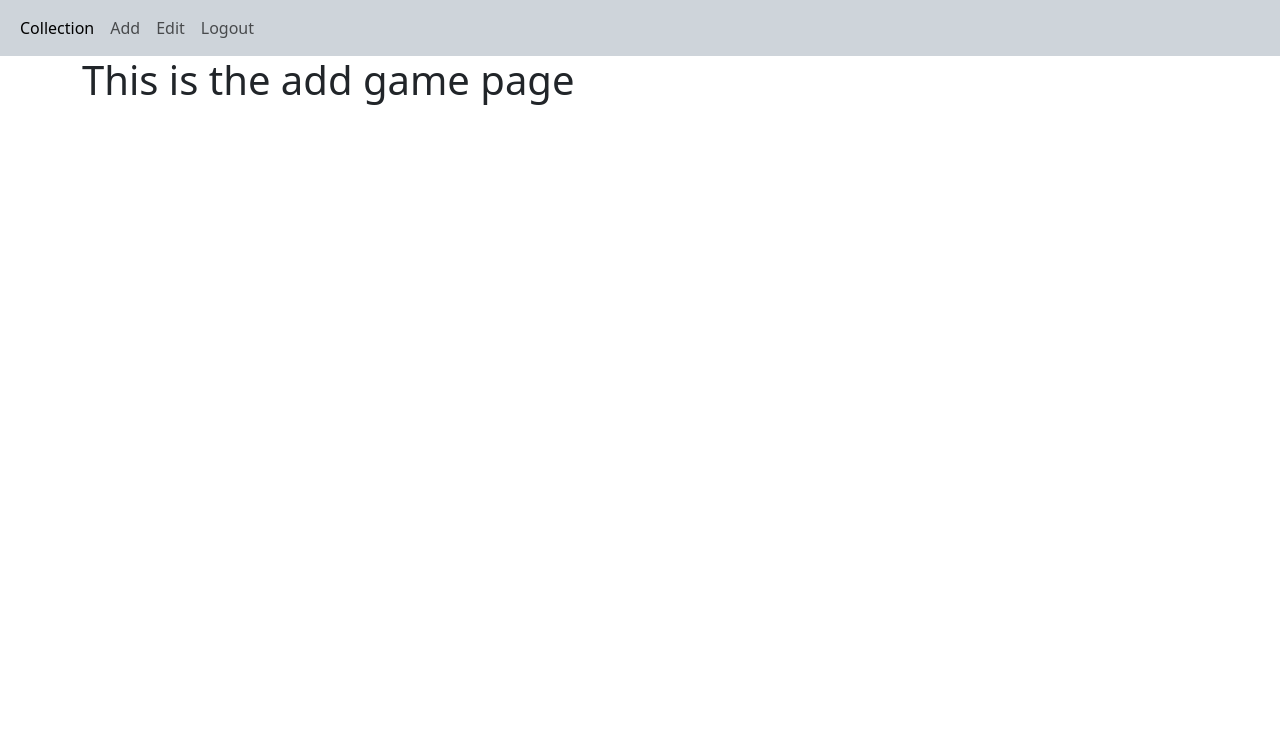
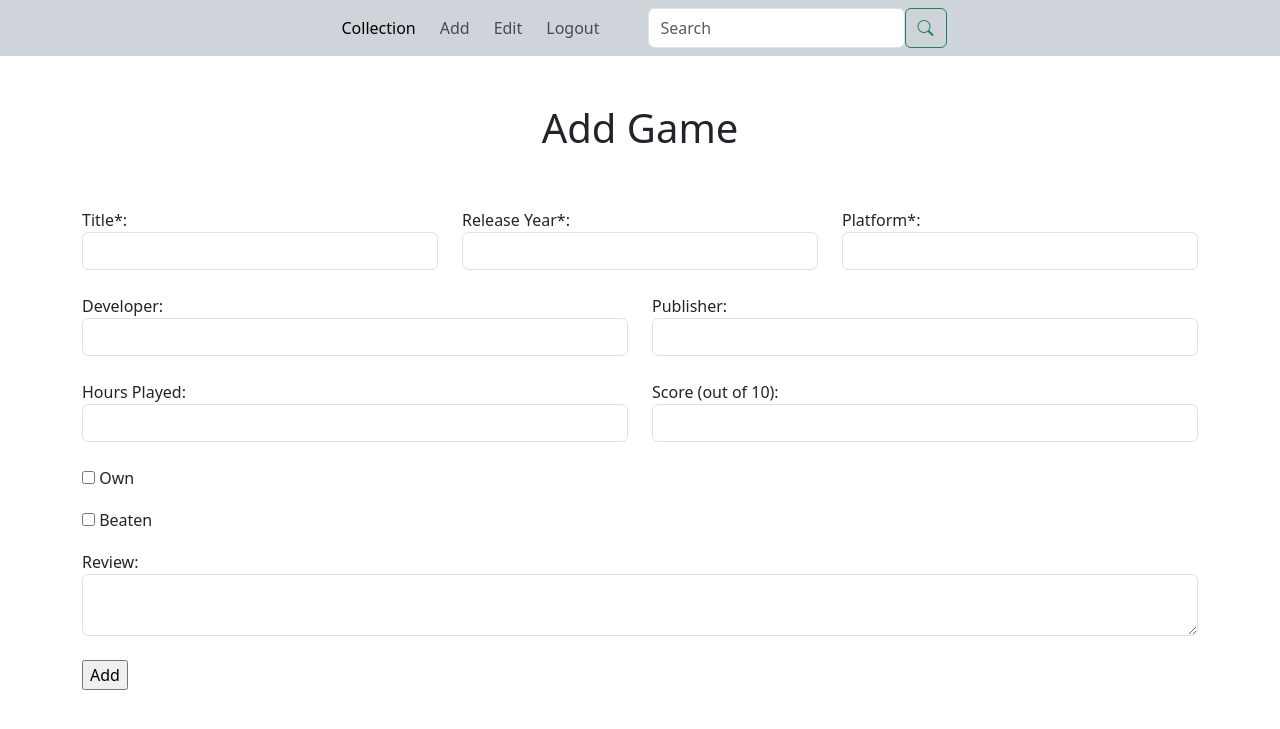
Before and after one commit to Bastion428/MainProgram, a Flask app: page /add-game in a window 1280 px wide. Shown: the top 729 px of the page. Run offline with Flask 3, Linux system fonts and the light colour scheme; the visitor is signed in with stand-in values (Sample User, id 1).

Commit message:
Fleshed out the add game and collection pages

```diff
--- a/website/templates/add_game.html
+++ b/website/templates/add_game.html
@@ -1,5 +1,70 @@
 {% extends "base.html" %}
 {% block title %}Add game{% endblock %}
 {% block content %}
-<h1>This is the add game page</h1>
+<h1 align="center" class="py-5">Add Game</h1>
+<form id="add-game-form" method="POST">
+    <div class="row">
+        <div class="form-group col">
+            <label for="title">Title*: </label>
+            <input type="text" class="form-control mb-4" name="title" id="title" required>
+        </div>
+
+        <div class="form-group col">
+            <label for="year">Release Year*: </label>
+            <input type="number" class="form-control mb-4" name="year" id="year" min="1000" required>
+        </div>
+
+
+        <div class="form-group col">
+            <label for="platform">Platform*: </label>
+            <input type="text" class="form-control mb-4" name="platform" id="platform" required>
+        </div>
+    </div>
+
+
+
+    <div class="row"row>
+        <div class="form-group col">
+            <label for="developer">Developer: </label>
+            <input type="text" class="form-control mb-4" name="developer" id="developer">
+        </div>
+
+        <div class="form-group col">
+            <label for="publisher">Publisher: </label>
+            <input type="text" class="form-control mb-4" name="publisher" id="publisher">
+        </div>
+    </div>
+
+
+    <div class="row"row>
+        <div class="form-group col">
+            <label for="hours">Hours Played: </label>
+            <input type="number" class="form-control mb-4" name="hours" id="hours" min="0">
+        </div>
+
+
+
+        <div class="form-group col">
+            <label for="score">Score (out of 10): </label>
+            <input type="number" class="form-control mb-4" name="score" id="score" min="0" max="10">
+        </div>
+    </div>
+
+
+    <div class="form-group">
+        <input type="checkbox" class="mb-4" id="own" name="own" value="own">
+        <label for="own"> Own</label><br>
+        <input type="checkbox" class="mb-4" id="beaten" name="beaten" value="beaten">
+        <label for="beaten"> Beaten</label><br>
+    </div>
+
+
+    <div class="form-group">
+        <label for="review">Review: </label>
+        <textarea name="review" class="form-control mb-4" id="review" class="form-control"></textarea>
+    </div>
+
+
+    <input type="submit" value="Add">
+</form>
 {% endblock %}
--- a/website/templates/base.html
+++ b/website/templates/base.html
@@ -7,6 +7,7 @@
         <link href="https://cdn.jsdelivr.net/npm/bootstrap@5.3.3/dist/css/bootstrap.min.css" rel="stylesheet"
               integrity="sha384-QWTKZyjpPEjISv5WaRU9OFeRpok6YctnYmDr5pNlyT2bRjXh0JMhjY6hW+ALEwIH"
               crossorigin="anonymous">
+        <link rel="stylesheet" href="https://cdn.jsdelivr.net/npm/bootstrap-icons@1.11.3/font/bootstrap-icons.min.css">
     </head>
     <body>
         {% if current_user.is_authenticated %}
@@ -18,12 +19,15 @@
               <span class="navbar-toggler-icon"></span>
             </button>
             <div class="collapse navbar-collapse" id="navbarNavAltMarkup">
-              <div class="navbar-nav">
-                <a class="nav-link active" aria-current="page" href="/">Collection</a>
-                <a class="nav-link" href="/add-game">Add</a>
-                <a class="nav-link" href="#">Edit</a>
-                <a class="nav-link" href="/logout">Logout</a>
-
+              <div class="navbar-nav mx-auto">
+                <a class="nav-link pe-3 active" aria-current="page" href="/">Collection</a>
+                <a class="nav-link pe-3" href="/add-game">Add</a>
+                <a class="nav-link pe-3" href="#">Edit</a>
+                <a class="nav-link pe-5" href="/logout">Logout</a>
+                <form class="d-flex">
+                  <input class="form-control" type="search" placeholder="Search" aria-label="Search">
+                  <button class="btn btn-outline-success" type="submit"><i class="bi bi-search"></i></button>
+                </form>
               </div>
             </div>
           </div>
--- a/website/views.py
+++ b/website/views.py
@@ -1,5 +1,6 @@
 from flask import Blueprint, render_template, session
 from flask_login import login_required
+from .models import User, MyGame
 
 views = Blueprint('views', __name__)
 
```
Also changed, not shown: website/templates/collection.html (+21 -0 lines).
